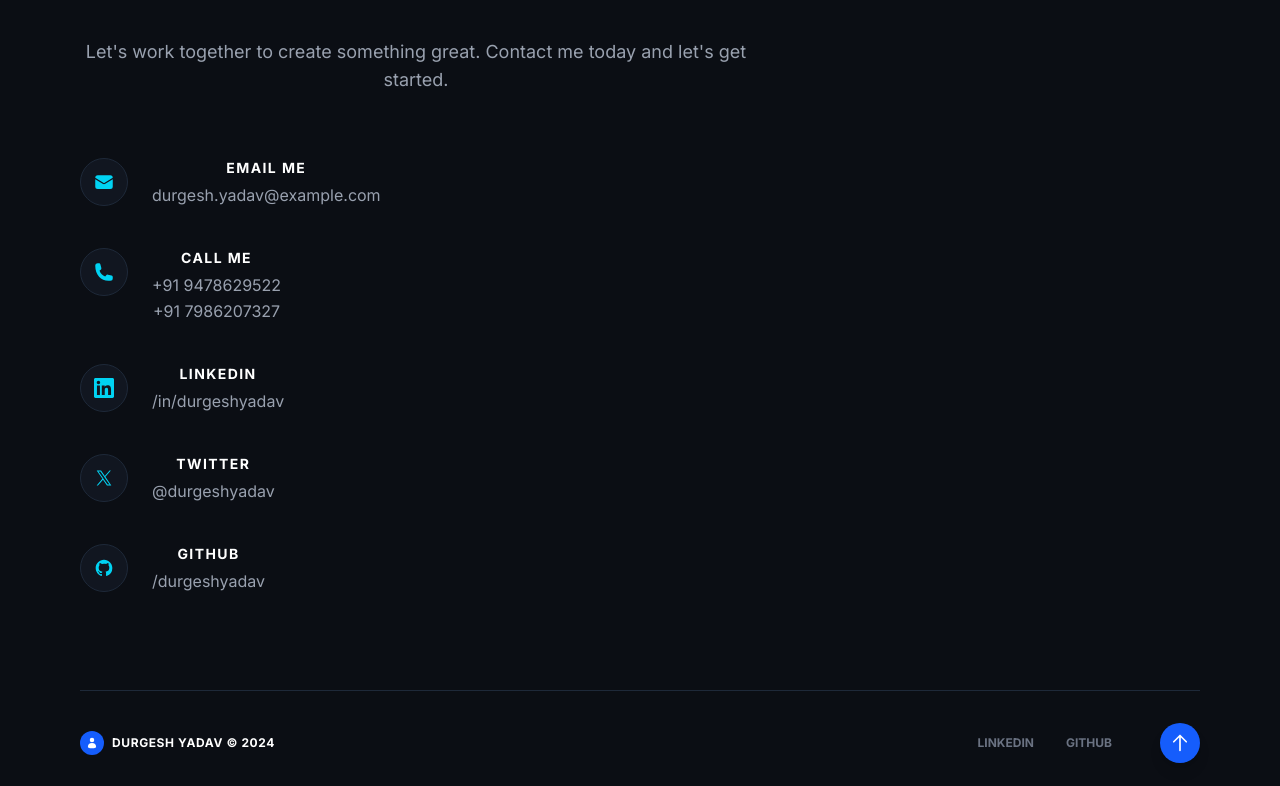
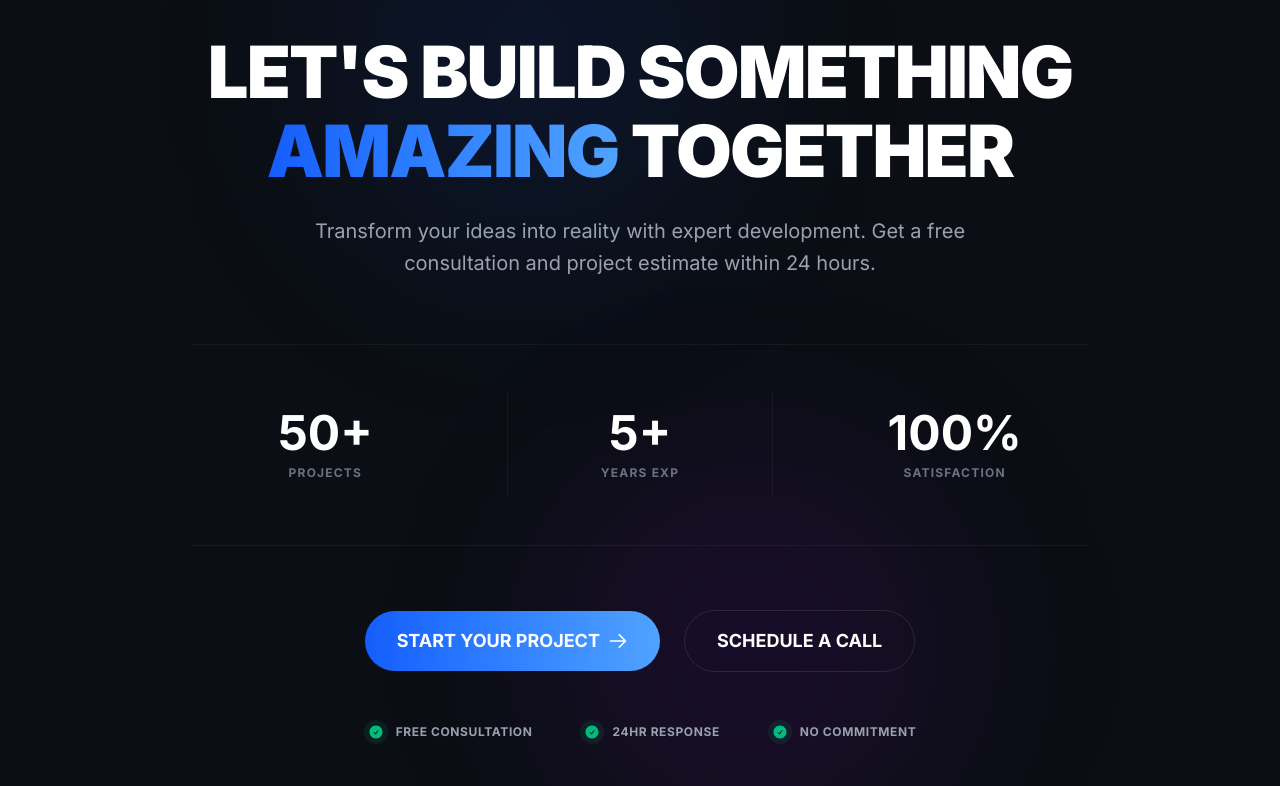
Before and after one commit to DurgeshY21/MyNewPortfolio, a React (Vite) app: page / in a window 1280 px wide. Shown: the part 7214-8000 px from the top of the page. Built offline with nearby package versions, Linux system fonts and the light colour scheme.

Commit message:
code pushed

```diff
--- a/src/App.jsx
+++ b/src/App.jsx
@@ -9,6 +9,7 @@ import Skills from './sections/Skills';
 import Services from './sections/Services';
 import Projects from './sections/Projects';
 import GetInTouch from './sections/GetInTouch';
+import CTA from './sections/CTA';
 import './App.css';
 
 function App() {
@@ -24,6 +25,7 @@ function App() {
         <Skills />
         <Services />
         <Projects />
+        <CTA />
         <GetInTouch />
       </main>
     </div>
--- /dev/null
+++ b/src/sections/CTA.jsx
@@ -0,0 +1,95 @@
+import React from 'react';
+
+const CTA = () => {
+    return (
+        <section className="relative w-full py-24 px-6 overflow-hidden">
+            {/* Background Glow Effects */}
+            <div className="absolute top-0 left-1/4 w-96 h-96 bg-blue-600/10 rounded-full blur-[100px] -z-10"></div>
+            <div className="absolute bottom-0 right-1/4 w-96 h-96 bg-purple-600/10 rounded-full blur-[100px] -z-10"></div>
+
+            <div className="max-w-7xl mx-auto flex flex-col items-center text-center z-10 relative">
+
+                {/* Available Badge */}
+                <div className="mb-8 inline-flex items-center gap-2 px-4 py-2 rounded-full bg-white/5 border border-white/10 backdrop-blur-sm">
+                    <span className="relative flex h-2 w-2">
+                        <span className="animate-ping absolute inline-flex h-full w-full rounded-full bg-emerald-400 opacity-75"></span>
+                        <span className="relative inline-flex rounded-full h-2 w-2 bg-emerald-500"></span>
+                    </span>
+                    <span className="text-gray-300 text-xs font-bold tracking-widest uppercase">Available for projects</span>
+                </div>
+
+                {/* Main Heading */}
+                <h2 className="text-5xl md:text-7xl font-black text-white tracking-tight mb-6 leading-[1.1]">
+                    LET'S BUILD SOMETHING <br className="hidden md:block" />
+                    <span className="text-transparent bg-clip-text bg-gradient-to-r from-blue-600 to-blue-400">AMAZING</span> TOGETHER
+                </h2>
+
+                {/* Subtext */}
+                <p className="text-gray-400 text-lg md:text-xl max-w-2xl mx-auto mb-16 leading-relaxed">
+                    Transform your ideas into reality with expert development. Get a free consultation and project estimate within 24 hours.
+                </p>
+
+                {/* Stats Grid */}
+                <div className="grid grid-cols-1 md:grid-cols-3 gap-12 w-full max-w-4xl mx-auto mb-16 border-y border-white/5 py-12">
+                    <div className="flex flex-col items-center justify-center p-4">
+                        <span className="text-4xl md:text-5xl font-bold text-white mb-2">50+</span>
+                        <span className="text-gray-500 text-xs font-bold tracking-widest uppercase">Projects</span>
+                    </div>
+                    <div className="flex flex-col items-center justify-center p-4 md:border-x border-white/5">
+                        <span className="text-4xl md:text-5xl font-bold text-white mb-2">5+</span>
+                        <span className="text-gray-500 text-xs font-bold tracking-widest uppercase">Years Exp</span>
+                    </div>
+                    <div className="flex flex-col items-center justify-center p-4">
+                        <span className="text-4xl md:text-5xl font-bold text-white mb-2">100%</span>
+                        <span className="text-gray-500 text-xs font-bold tracking-widest uppercase">Satisfaction</span>
+                    </div>
+                </div>
+
+                {/* CTA Buttons */}
+                <div className="flex flex-col md:flex-row items-center gap-6 mb-12 w-full md:w-auto">
+                    <a href="#contact" className="group relative px-8 py-4 bg-gradient-to-r from-blue-600 to-blue-400 rounded-full text-white font-bold text-lg transition-all hover:scale-105 w-full md:w-auto flex items-center justify-center gap-2">
+                        START YOUR PROJECT
+                        <svg xmlns="http://www.w3.org/2000/svg" fill="none" viewBox="0 0 24 24" strokeWidth={2} stroke="currentColor" className="w-5 h-5 group-hover:translate-x-1 transition-transform">
+                            <path strokeLinecap="round" strokeLinejoin="round" d="M13.5 4.5L21 12m0 0l-7.5 7.5M21 12H3" />
+                        </svg>
+                    </a>
+
+                    <a href="#contact" className="group px-8 py-4 bg-transparent border border-white/10 rounded-full text-white font-bold text-lg hover:bg-white/5 transition-all w-full md:w-auto flex items-center justify-center">
+                        SCHEDULE A CALL
+                    </a>
+                </div>
+
+                {/* Trust Indicators */}
+                <div className="flex flex-wrap items-center justify-center gap-6 md:gap-12">
+                    <div className="flex items-center gap-2">
+                        <div className="p-1 rounded-full bg-emerald-500/10 text-emerald-500">
+                            <svg xmlns="http://www.w3.org/2000/svg" viewBox="0 0 24 24" fill="currentColor" className="w-4 h-4">
+                                <path fillRule="evenodd" d="M2.25 12c0-5.385 4.365-9.75 9.75-9.75s9.75 4.365 9.75 9.75-4.365 9.75-9.75 9.75S2.25 17.385 2.25 12zm13.36-1.814a.75.75 0 10-1.22-.872l-3.236 4.53L9.53 12.22a.75.75 0 00-1.06 1.06l2.25 2.25a.75.75 0 001.14-.094l3.75-5.25z" clipRule="evenodd" />
+                            </svg>
+                        </div>
+                        <span className="text-gray-400 text-xs font-bold tracking-wider uppercase">Free Consultation</span>
+                    </div>
+                    <div className="flex items-center gap-2">
+                        <div className="p-1 rounded-full bg-emerald-500/10 text-emerald-500">
+                            <svg xmlns="http://www.w3.org/2000/svg" viewBox="0 0 24 24" fill="currentColor" className="w-4 h-4">
+                                <path fillRule="evenodd" d="M2.25 12c0-5.385 4.365-9.75 9.75-9.75s9.75 4.365 9.75 9.75-4.365 9.75-9.75 9.75S2.25 17.385 2.25 12zm13.36-1.814a.75.75 0 10-1.22-.872l-3.236 4.53L9.53 12.22a.75.75 0 00-1.06 1.06l2.25 2.25a.75.75 0 001.14-.094l3.75-5.25z" clipRule="evenodd" />
+                            </svg>
+                        </div>
+                        <span className="text-gray-400 text-xs font-bold tracking-wider uppercase">24hr Response</span>
+                    </div>
+                    <div className="flex items-center gap-2">
+                        <div className="p-1 rounded-full bg-emerald-500/10 text-emerald-500">
+                            <svg xmlns="http://www.w3.org/2000/svg" viewBox="0 0 24 24" fill="currentColor" className="w-4 h-4">
+                                <path fillRule="evenodd" d="M2.25 12c0-5.385 4.365-9.75 9.75-9.75s9.75 4.365 9.75 9.75-4.365 9.75-9.75 9.75S2.25 17.385 2.25 12zm13.36-1.814a.75.75 0 10-1.22-.872l-3.236 4.53L9.53 12.22a.75.75 0 00-1.06 1.06l2.25 2.25a.75.75 0 001.14-.094l3.75-5.25z" clipRule="evenodd" />
+                            </svg>
+                        </div>
+                        <span className="text-gray-400 text-xs font-bold tracking-wider uppercase">No Commitment</span>
+                    </div>
+                </div>
+
+            </div>
+        </section>
+    );
+};
+
+export default CTA;
--- a/src/sections/GetInTouch.jsx
+++ b/src/sections/GetInTouch.jsx
@@ -50,9 +50,6 @@ const GetInTouch = () => {
         }
     ];
 
-    const scrollToTop = () => {
-        window.scrollTo({ top: 0, behavior: 'smooth' });
-    };
 
     return (
         <section id="contact" className="relative w-full pt-16 pb-6 px-6 md:px-12 max-w-7xl mx-auto flex flex-col justify-between min-h-screen">
@@ -104,16 +101,11 @@ const GetInTouch = () => {
                 <div className="flex items-center gap-8">
                     <a href="#" className="text-xs font-bold text-gray-500 uppercase hover:text-white transition-colors">LinkedIn</a>
                     <a href="#" className="text-xs font-bold text-gray-500 uppercase hover:text-white transition-colors">GitHub</a>
-
-                    <button onClick={scrollToTop} className="ml-4 w-10 h-10 rounded-full bg-blue-600 flex items-center justify-center hover:bg-blue-700 transition-colors shadow-lg">
-                        <svg xmlns="http://www.w3.org/2000/svg" fill="none" viewBox="0 0 24 24" strokeWidth={2} stroke="currentColor" className="w-5 h-5 text-white">
-                            <path strokeLinecap="round" strokeLinejoin="round" d="M4.5 10.5 12 3m0 0 7.5 7.5M12 3v18" />
-                        </svg>
-                    </button>
+                    <a href="#" className="text-xs font-bold text-gray-500 uppercase hover:text-white transition-colors">Twitter</a>
                 </div>
             </div>
 
-        </section>
+        </section >
     );
 };
 
```
